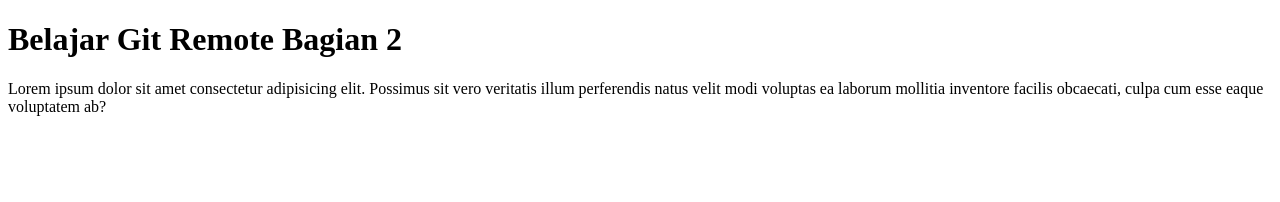
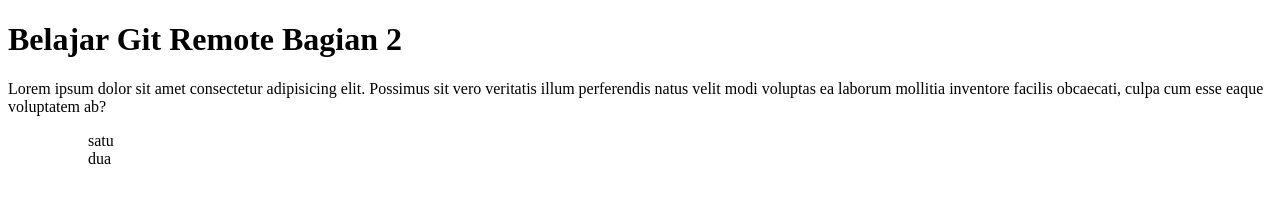
Before and after one commit to putrifz/belajar-remote-2, a plain HTML site: page index.html in a window 1280 px wide. Drawn offline with Linux system fonts and the light colour scheme.

Commit message:
menambahkan list

```diff
--- a/index.html
+++ b/index.html
@@ -9,5 +9,9 @@
 <body>
     <h1>Belajar Git Remote Bagian 2</h1>
     <p>Lorem ipsum dolor sit amet consectetur adipisicing elit. Possimus sit vero veritatis illum perferendis natus velit modi voluptas ea laborum mollitia inventore facilis obcaecati, culpa cum esse eaque voluptatem ab?</p>
+    <ul>
+        <ol>satu</ol>
+        <ol>dua</ol>
+    </ul>
 </body>
 </html>
```
